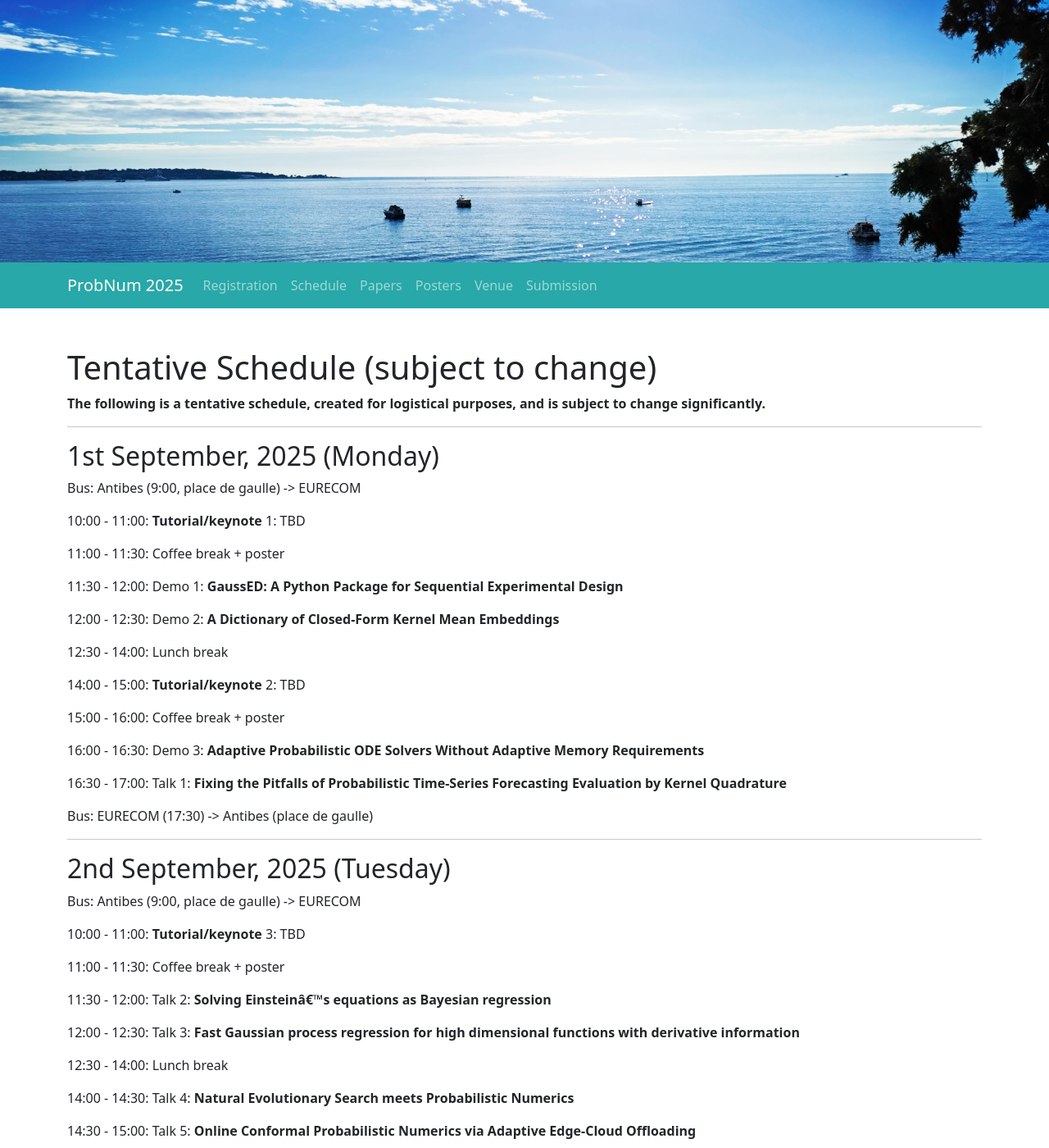
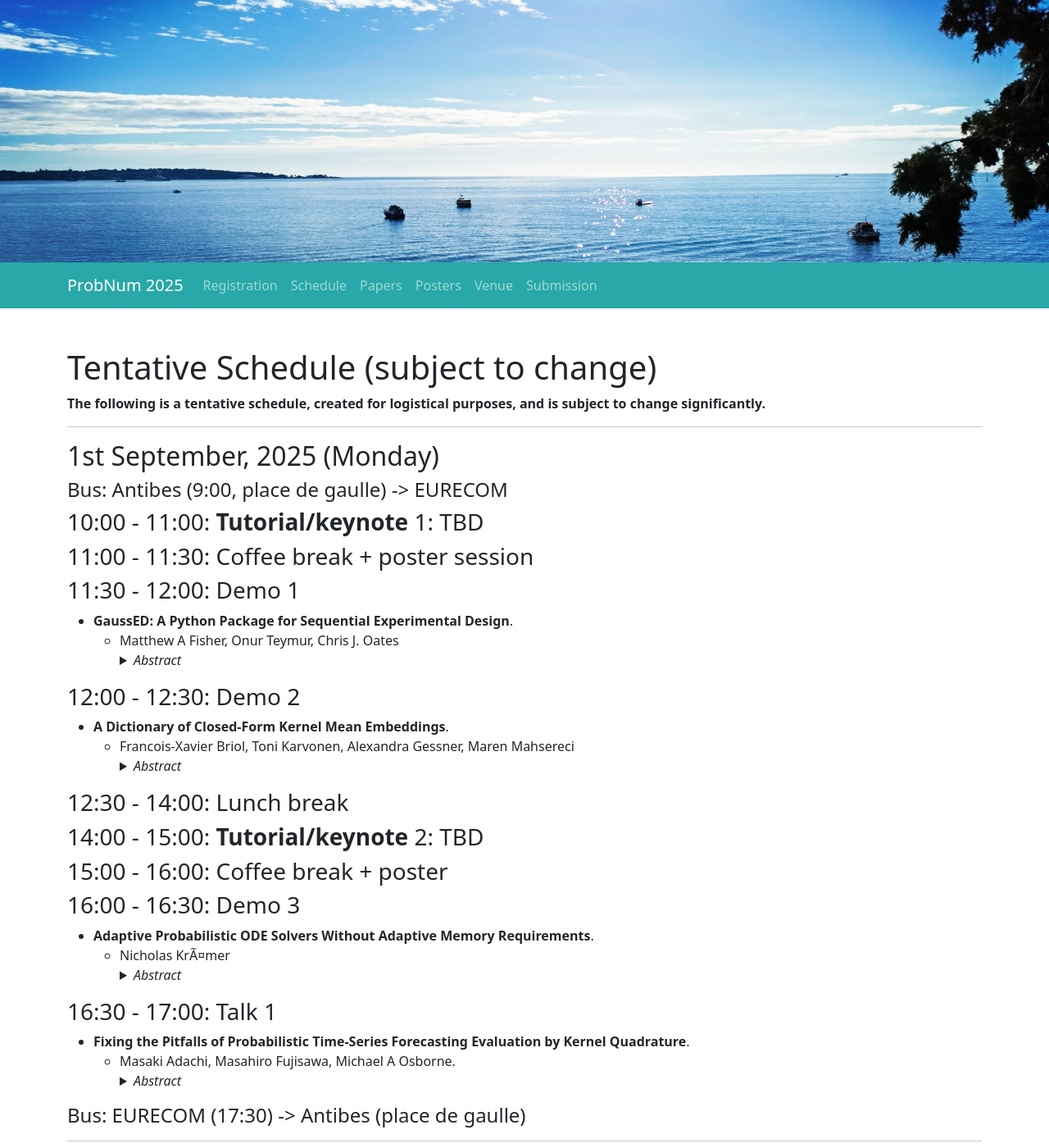
Before and after one commit to probnum2026/probnum2026.github.io, a Jekyll site: the page built from schedule.md, in a window 1280 px wide and 1400 px high. Shown: the whole window at 82% size. Built offline with Jekyll 4.4.1, drawn with Linux system fonts in a browser that asks for light colours; nearby versions of some CDN libraries; part of the change alters nothing that is shown.

Commit message:
Update schedule.md

```diff
--- a/schedule.md
+++ b/schedule.md
@@ -12,27 +12,50 @@ header_image: juan3.jpg
 ---
 
 ## 1st September, 2025 (Monday)
-Bus: Antibes (9:00, place de gaulle) -> EURECOM
+#### Bus: Antibes (9:00, place de gaulle) -> EURECOM
 
-10:00 - 11:00: **Tutorial/keynote** 1: TBD
+### 10:00 - 11:00: **Tutorial/keynote** 1: TBD
 
-11:00 - 11:30: Coffee break + poster
+### 11:00 - 11:30: Coffee break + poster session
 
-11:30 - 12:00: Demo 1: **GaussED: A Python Package for Sequential Experimental Design**
+### 11:30 - 12:00: Demo 1
+- **GaussED: A Python Package for Sequential Experimental Design**.
+  - Matthew A Fisher, Onur Teymur, Chris J. Oates
+    <details>
+    <summary><em>Abstract</em></summary>
+    <p> Sequential algorithms are popular for experimental design, enabling emulation, optimisation and inference to be efficiently performed. For most of these applications bespoke software has been developed, but the approach is general and many of the actual computations performed in such software are identical. Motivated by the diverse problems that can in principle be solved with common code, this paper presents GaussED, a high-level syntax coupled to a powerful experimental design engine in Python, which together automate sequential experimental design for approximating a (possibly nonlinear) quantity of interest in Gaussian processes models. Using a handful of commands, GaussED can be used to: solve linear partial differential equations, perform tomographic reconstruction from integral data, implement Bayesian optimisation with gradient data, and emulate a complex computer model. </p>  </details>
 
-12:00 - 12:30: Demo 2: **A Dictionary of Closed-Form Kernel Mean Embeddings**
+### 12:00 - 12:30: Demo 2
+- **A Dictionary of Closed-Form Kernel Mean Embeddings**.
+  - Francois-Xavier Briol, Toni Karvonen, Alexandra Gessner, Maren Mahsereci
+    <details>
+    <summary><em>Abstract</em></summary>
+    <p> Kernel mean embeddings -- integrals of a kernel with respect to a probability distribution -- are essential in Bayesian quadrature, but also widely used in other computational tools for numerical integration or methods for statistical inference. These methods often require, or are enhanced by, the availability of a closed-form expression for the kernel mean embedding. However, deriving such expressions can be challenging, limiting the applicability of kernel-based techniques when practitioners do not have access to a closed-form embedding. This paper addresses this limitation by providing a comprehensive dictionary of known kernel mean embeddings, along with practical tools for deriving new embeddings from known ones. We also provide a Python library that includes minimal implementations of the embeddings. </p>  </details>
 
-12:30 - 14:00: Lunch break
+### 12:30 - 14:00: Lunch break
 
-14:00 - 15:00: **Tutorial/keynote** 2: TBD
+### 14:00 - 15:00: **Tutorial/keynote** 2: TBD
 
-15:00 - 16:00: Coffee break + poster
+### 15:00 - 16:00: Coffee break + poster
 
-16:00 - 16:30: Demo 3: **Adaptive Probabilistic ODE Solvers Without Adaptive Memory Requirements**
+### 16:00 - 16:30: Demo 3
+- **Adaptive Probabilistic ODE Solvers Without Adaptive Memory Requirements**.
+   - Nicholas Krämer
+     <details>
+     <summary><em>Abstract</em></summary>
+     <p>
+     Despite substantial progress in recent years, probabilistic solvers with adaptive step sizes can still not solve memory-demanding differential equations
+     unless we care only about a single point in time (which is far too restrictive; we want the whole time series). Counterintuitively, the culprit is the adaptivity itself: Its unpredictable memory demands easily exceed our machine's capabilities, making our simulations fail unexpectedly and without warning. Still, dropping adaptivity would abandon years of progress, which can't be the answer. In this work, we solve this conundrum. We develop an adaptive probabilistic solver with fixed memory demands building on recent developments in robust state estimation. Switching to our method (i) eliminates memory issues for long time series, (ii) accelerates simulations by orders of magnitude through unlocking just-in-time compilation, and (iii) makes adaptive probabilistic solvers compatible with scientific computing in JAX.
+     </p>  </details>
 
-16:30 - 17:00: Talk 1: **Fixing the Pitfalls of Probabilistic Time-Series Forecasting Evaluation by Kernel Quadrature**
+### 16:30 - 17:00: Talk 1
+- **Fixing the Pitfalls of Probabilistic Time-Series Forecasting Evaluation by Kernel Quadrature**.
+  - Masaki Adachi, Masahiro Fujisawa, Michael A Osborne.
+    <details>
+    <summary><em>Abstract</em></summary>
+    <p>Despite the significance of probabilistic time-series forecasting models, their evaluation metrics often involve intractable integrations. The most widely used metric, the continuous ranked probability score (CRPS), is a strictly proper scoring function; however, its computation requires approximation. We found that popular CRPS estimators—specifically, the quantile-based estimator implemented in the widely used GluonTS library and the probability-weighted moment approximation—both exhibit inherent estimation biases. These biases lead to crude approximations, potentially resulting in improper rankings of forecasting model performance. To address this, we introduced a kernel quadrature approach that leverages an unbiased CRPS estimator and employs cubature construction for scalable computation. Empirically, our approach consistently outperforms the two widely used CRPS estimators.</p>  </details>
 
-Bus: EURECOM (17:30) -> Antibes (place de gaulle)
+#### Bus: EURECOM (17:30) -> Antibes (place de gaulle)
 
 ---
 
```
